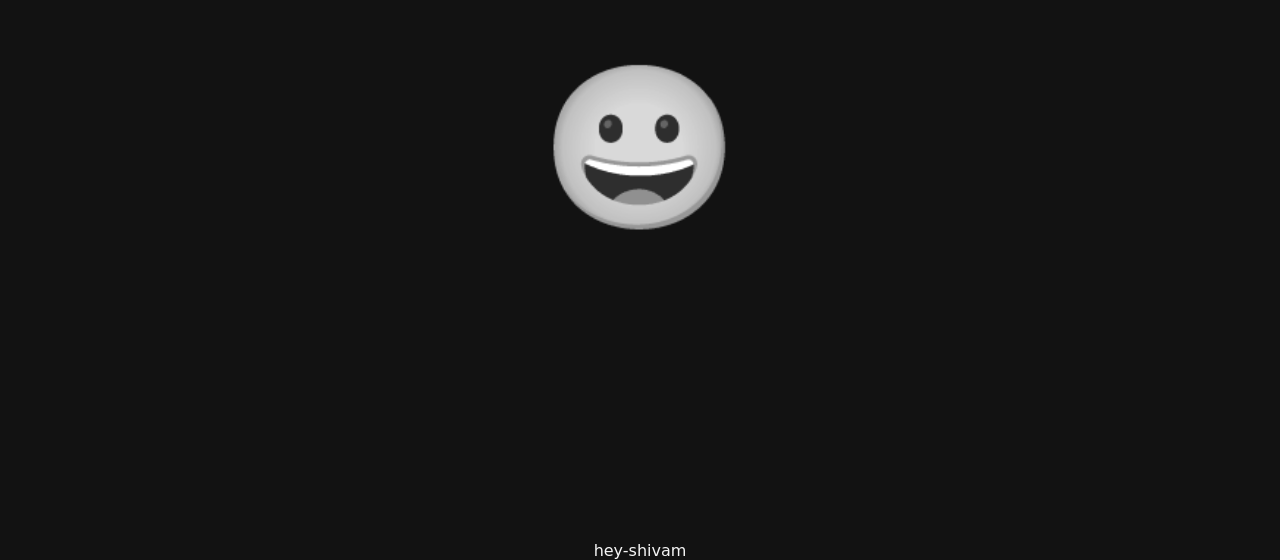
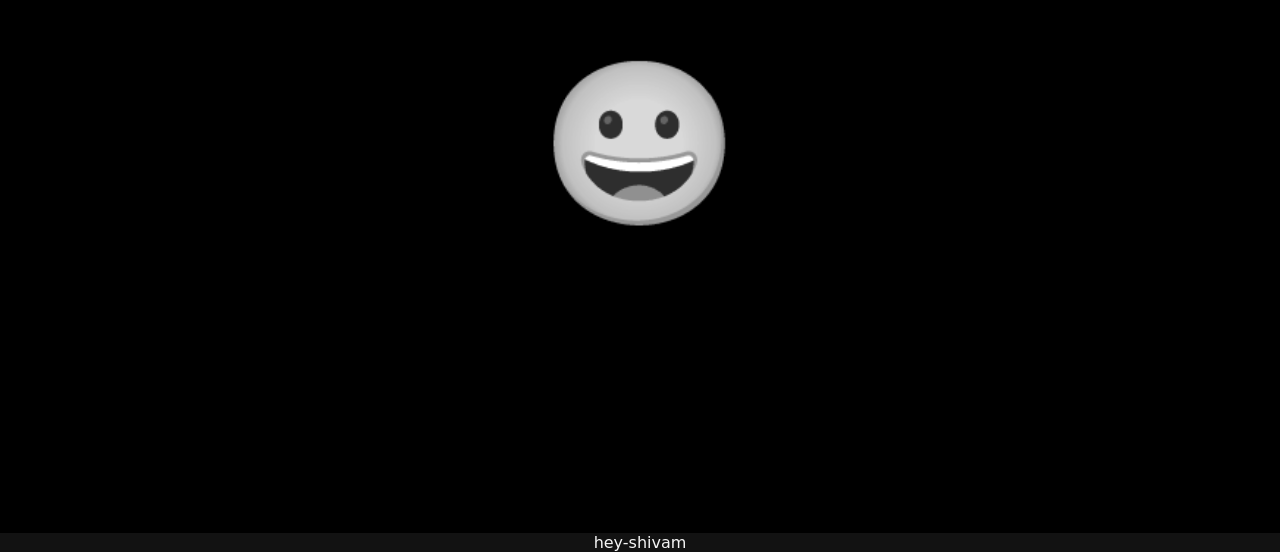
Before and after one commit to hey-shivam/emojis, a plain HTML site: page index.html in a window 1280 px wide. Shown: the part 243-803 px from the top of the page. Drawn offline with Linux system fonts and the light colour scheme; a web font is replaced by a local one.

Commit message:
Update style.css

```diff
--- a/css/style.css
+++ b/css/style.css
@@ -18,8 +18,8 @@
     display: flex;
     align-items: center;
     justify-content: center;
-    background: #121212;
-    height: 98%;
+    background: #000000;
+    height: 97%;
   }
 
 button#emoji-btn{
@@ -41,7 +41,6 @@ footer p{
   color : whitesmoke;
   background: #121212;
   font-family: 'Megrim', cursive;
-  margin-bottom: 30px;
   transition: color 1s;
 
 }
```
